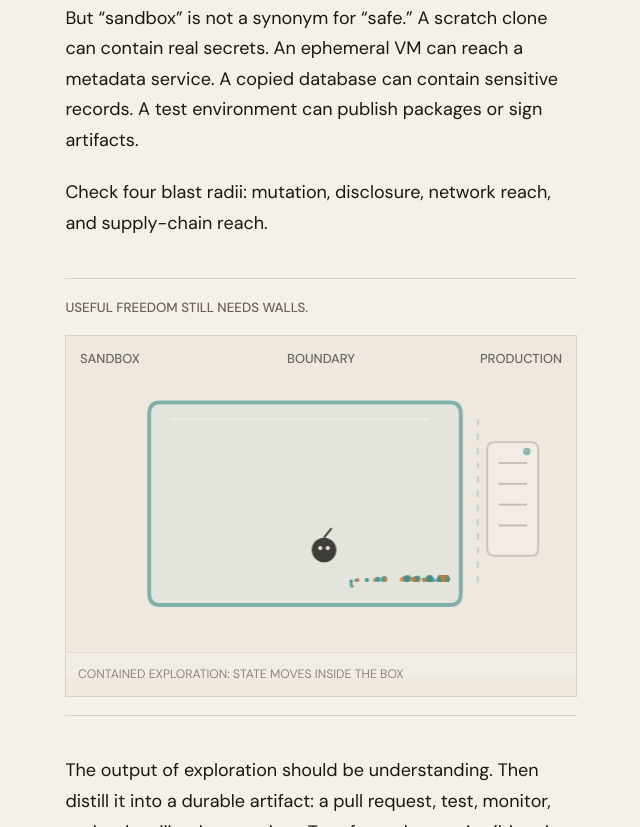
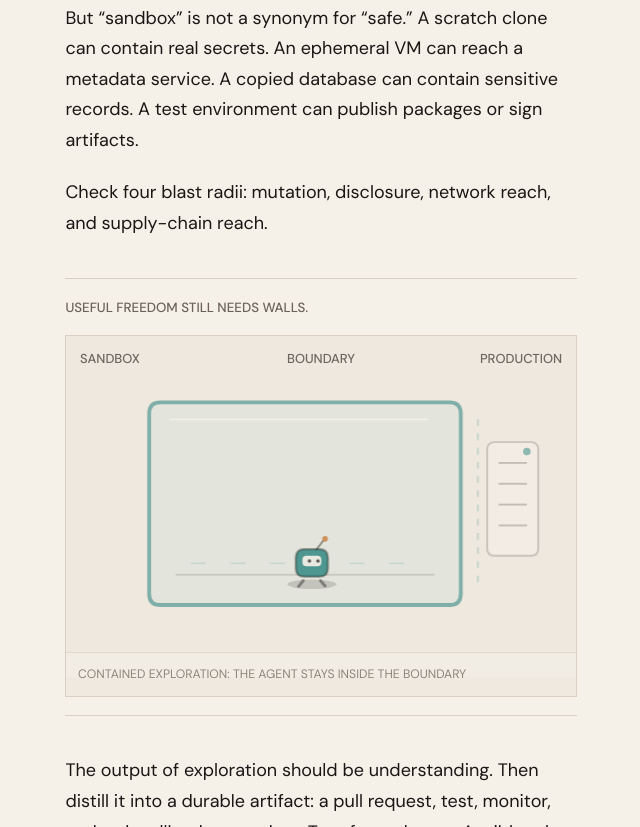
Before and after one commit to morgaesis/morgaesis.github.io, an Astro site: page /blog/agents-need-harnesses-not-bigger-keys in a window 1280 px wide. Shown: the part 11173-12000 px from the top of the page, without its empty margins (319-959 px from the left). Built offline with nearby package versions, Linux system fonts and the light colour scheme; Astro itself is replaced by a stand-in of ours.

Commit message:
Polish agent harness visualizations

```diff
--- a/blog/agents-need-harnesses-not-bigger-keys.md
+++ b/blog/agents-need-harnesses-not-bigger-keys.md
@@ -294,14 +294,14 @@ Check four blast radii: mutation, disclosure, network reach, and supply-chain re
 
 <figure class="article-figure sandbox-figure" aria-label="Interactive sandbox visualization showing an agent disturbing state inside a glass box while production remains outside.">
   <figcaption>Useful freedom still needs walls.</figcaption>
-  <div class="sandbox-stage" data-sandbox-stage tabindex="0" role="button" aria-label="A roaming agent bumps around inside a glass sandbox. Sand moves, the box shakes, and production stays outside. Tap to nudge the agent.">
+  <div class="sandbox-stage" data-sandbox-stage tabindex="0" role="button" aria-label="A roaming agent bumps around inside a glass sandbox. The box shakes at the boundary and production stays outside. Tap to nudge the agent.">
     <canvas width="1080" height="720"></canvas>
     <div class="sandbox-hud" aria-hidden="true">
       <span>sandbox</span>
       <span>boundary</span>
       <span>production</span>
     </div>
-    <div class="sandbox-mode" aria-live="polite">contained exploration: state moves inside the box</div>
+    <div class="sandbox-mode" aria-live="polite">contained exploration: the agent stays inside the boundary</div>
   </div>
 </figure>
 
--- a/src/layouts/BlogPost.astro
+++ b/src/layouts/BlogPost.astro
@@ -1325,7 +1325,6 @@ const formatted = date.toLocaleDateString("en-GB", {
           const world = { width: 540, height: 360 };
           let mode = "self";
           let particles = [];
-          let pointer = null;
           let caught = 0;
           let impact = 0;
           let last = performance.now();
@@ -1366,13 +1365,19 @@ const formatted = date.toLocaleDateString("en-GB", {
           function makeParticle(seed = 0) {
             const spread = Math.sin(seed * 9.17) * 0.5 + 0.5;
             const bad = Math.random() < (mode === "self" ? 0.62 : 0.5);
+            const lane = -2 + Math.floor(Math.random() * 5);
             return {
               bad,
+              caught: false,
+              lane,
+              settled: false,
+              stopX: 0,
+              stopY: 0,
               x: 92 + spread * 52,
-              y: 86 + Math.random() * 38,
-              vx: (mode === "self" ? 2.0 : 1.35) + Math.random() * 1.05,
-              vy: 0.14 + Math.random() * 0.72,
-              r: 2.1 + Math.random() * 2.2,
+              y: 112 + lane * 5 + Math.random() * 12,
+              vx: (mode === "self" ? 1.85 : 1.42) + Math.random() * 0.7,
+              vy: 0,
+              r: 1.7 + Math.random() * 1.7,
               life: 0,
               color: bad
                 ? `rgba(${176 + Math.random() * 46}, ${54 + Math.random() * 30}, ${46 + Math.random() * 28}, 0.9)`
@@ -1382,21 +1387,26 @@ const formatted = date.toLocaleDateString("en-GB", {
 
           function seedParticles() {
             particles = [];
-            for (let i = 0; i < 76; i += 1) {
+            for (let i = 0; i < 64; i += 1) {
               const particle = makeParticle(i);
-              particle.x += Math.random() * 150;
-              particle.y += Math.random() * 112;
+              particle.x += Math.random() * 145;
+              particle.y = streamY(particle, particle.x) + Math.random() * 10 - 5;
               particles.push(particle);
             }
             if (mode === "self") {
-              for (let i = 0; i < 32; i += 1) {
+              for (let i = 0; i < 28; i += 1) {
                 particles.push({
                   bad: true,
-                  x: 388 + Math.random() * 82,
-                  y: 190 + Math.random() * 72,
-                  vx: -0.18 + Math.random() * 0.32,
-                  vy: -0.08 + Math.random() * 0.24,
-                  r: 2.4 + Math.random() * 2.4,
+                  caught: false,
+                  lane: -2 + Math.floor(Math.random() * 5),
+                  settled: true,
+                  stopX: 408 + Math.random() * 74,
+                  stopY: 250 + Math.random() * 20,
+                  x: 408 + Math.random() * 74,
+                  y: 250 + Math.random() * 20,
+                  vx: -0.08 + Math.random() * 0.16,
+                  vy: -0.05 + Math.random() * 0.1,
+                  r: 1.9 + Math.random() * 1.8,
                   life: 40 + Math.random() * 80,
                   color: `rgba(${182 + Math.random() * 36}, ${48 + Math.random() * 26}, ${42 + Math.random() * 22}, 0.9)`,
                 });
@@ -1405,11 +1415,16 @@ const formatted = date.toLocaleDateString("en-GB", {
               for (let i = 0; i < 26; i += 1) {
                 particles.push({
                   bad: true,
-                  x: 198 + Math.random() * 72,
-                  y: 222 + Math.random() * 62,
-                  vx: -0.4 + Math.random() * 0.32,
-                  vy: -0.14 + Math.random() * 0.3,
-                  r: 2.2 + Math.random() * 2,
+                  caught: true,
+                  lane: -2 + Math.floor(Math.random() * 5),
+                  settled: false,
+                  stopX: 200 + Math.random() * 62,
+                  stopY: 236 + Math.random() * 34,
+                  x: 200 + Math.random() * 62,
+                  y: 236 + Math.random() * 34,
+                  vx: -0.12 + Math.random() * 0.24,
+                  vy: -0.08 + Math.random() * 0.16,
+                  r: 1.8 + Math.random() * 1.7,
                   life: 30 + Math.random() * 70,
                   color: `rgba(${176 + Math.random() * 36}, ${54 + Math.random() * 28}, ${46 + Math.random() * 22}, 0.82)`,
                 });
@@ -1456,23 +1471,21 @@ const formatted = date.toLocaleDateString("en-GB", {
             }
           }
 
+          function streamY(particle, x) {
+            const lane = particle.lane * 6;
+            if (x < 180) return 116 + lane + (x - 92) * 0.16;
+            if (x < 278) return 130 + lane + (x - 180) * 0.22;
+            if (mode === "independent" && particle.bad) return 244 + lane * 0.24;
+            if (x < 388) return 154 + lane + (x - 278) * 0.24;
+            return 248 + lane * 0.35;
+          }
+
           function spawn() {
-            const limit = mode === "self" ? 260 : 210;
-            const count = mode === "self" ? 8 : 5;
+            const limit = mode === "self" ? 180 : 156;
+            const count = mode === "self" ? 4 : 3;
             for (let i = 0; i < count && particles.length < limit; i += 1) {
               particles.push(makeParticle(performance.now() + i));
             }
-          }
-
-          function repelFromPointer(particle) {
-            if (!pointer) return;
-            const dx = particle.x - pointer.x;
-            const dy = particle.y - pointer.y;
-            const distance = Math.hypot(dx, dy);
-            if (distance > 42 || distance < 1) return;
-            const force = (42 - distance) / 42;
-            particle.vx += (dx / distance) * force * 1.2;
-            particle.vy += (dy / distance) * force * 1.2;
           }
 
           function collideGate(particle, previousX) {
@@ -1484,8 +1497,8 @@ const formatted = date.toLocaleDateString("en-GB", {
                 particle.y > 88 &&
                 particle.y < 270;
               if (insideTornSieve) {
-                particle.vx += particle.bad ? 1.15 : 0.46;
-                particle.vy *= 0.68;
+                particle.vx += particle.bad ? 0.62 : 0.28;
+                particle.vy *= 0.42;
               }
               if (particle.bad && particle.x > 372 && particle.y > 138) {
                 particle.color = "rgba(183, 54, 46, 0.9)";
@@ -1500,8 +1513,11 @@ const formatted = date.toLocaleDateString("en-GB", {
               particle.y > 82 &&
               particle.y < 274;
             if (crossedSieve && particle.bad) {
+              particle.caught = true;
+              particle.stopX = 196 + Math.random() * 70;
+              particle.stopY = 238 + Math.random() * 32;
               particle.x = sieveX - particle.r - 0.4;
-              particle.vx = -Math.abs(particle.vx) * (particle.bad ? 0.64 : 0.44);
+              particle.vx = -Math.abs(particle.vx) * 0.48;
               particle.vy *= 0.58;
               caught += 0.9;
               particle.color = "rgba(189, 64, 54, 0.86)";
@@ -1517,22 +1533,28 @@ const formatted = date.toLocaleDateString("en-GB", {
             for (const particle of particles) {
               const previousX = particle.x;
               particle.life += 1;
-              particle.vy += mode === "self" ? 0.092 : 0.1;
-              particle.vx += mode === "self" ? 0.026 : 0.004;
-              if (mode === "self" && particle.bad && particle.x > 278) {
-                particle.vx += 0.035;
-                particle.vy += (226 - particle.y) * 0.0026;
+              if (particle.caught || particle.settled) {
+                particle.vx += (particle.stopX - particle.x) * 0.012;
+                particle.vy += (particle.stopY - particle.y) * 0.026;
+                particle.vx *= 0.86;
+                particle.vy *= 0.86;
+              } else {
+                particle.vx += mode === "self" ? 0.01 : 0.004;
+                particle.vy += (streamY(particle, particle.x) - particle.y) * 0.075;
+                particle.vx = clamp(particle.vx, 0.52, mode === "self" ? 3.4 : 2.7);
+                particle.vy = clamp(particle.vy, -1.45, 1.45);
               }
-              if (mode === "independent" && !particle.bad && particle.x > 278) {
-                particle.vx += 0.018;
-                particle.vy += (206 - particle.y) * 0.0018;
-              }
-              particle.vx = clamp(particle.vx, -4.4, 4.8);
-              particle.vy = clamp(particle.vy, -3.8, 4.8);
-              repelFromPointer(particle);
               particle.x += particle.vx;
               particle.y += particle.vy;
               collideGate(particle, previousX);
+
+              if (mode === "self" && particle.bad && !particle.settled && particle.x > 398) {
+                particle.settled = true;
+                particle.stopX = 408 + Math.random() * 76;
+                particle.stopY = 250 + Math.random() * 20;
+                particle.vx *= 0.35;
+                impact += 0.25;
+              }
 
               if (particle.x < particle.r) {
                 particle.x = particle.r;
@@ -1561,8 +1583,9 @@ const formatted = date.toLocaleDateString("en-GB", {
 
             particles = particles.filter((particle) => {
               const settledTooLong =
-                particle.life > 180 && particle.y > world.height - 34;
-              return particle.y < world.height + 42 && !settledTooLong;
+                particle.life > 260 && (particle.caught || particle.settled);
+              const exited = particle.life > 150 && particle.x > world.width + 36;
+              return particle.y < world.height + 42 && !settledTooLong && !exited;
             });
           }
 
@@ -1594,6 +1617,30 @@ const formatted = date.toLocaleDateString("en-GB", {
             ctx.moveTo(86, 60);
             ctx.lineTo(132, 92);
             ctx.stroke();
+            ctx.restore();
+          }
+
+          function drawStreamGuide() {
+            ctx.save();
+            ctx.lineCap = "round";
+            ctx.lineJoin = "round";
+            ctx.strokeStyle = "rgba(26, 23, 20, 0.11)";
+            ctx.lineWidth = 7;
+            ctx.beginPath();
+            ctx.moveTo(118, 128);
+            ctx.bezierCurveTo(178, 144, 226, 156, 278, 174);
+            ctx.bezierCurveTo(338, 196, 386, 226, 444, 254);
+            ctx.stroke();
+            ctx.strokeStyle =
+              mode === "self" ? "rgba(191, 95, 90, 0.2)" : "rgba(63, 143, 138, 0.18)";
+            ctx.lineWidth = 2;
+            ctx.setLineDash([10, 12]);
+            ctx.beginPath();
+            ctx.moveTo(118, 128);
+            ctx.bezierCurveTo(178, 144, 226, 156, 278, 174);
+            ctx.bezierCurveTo(338, 196, 386, 226, 444, 254);
+            ctx.stroke();
+            ctx.setLineDash([]);
             ctx.restore();
           }
 
@@ -1726,50 +1773,24 @@ const formatted = date.toLocaleDateString("en-GB", {
             ctx.fillRect(0, 0, world.width, world.height);
 
             drawHopper();
+            drawStreamGuide();
             drawBasin();
             drawGate();
 
             for (const particle of particles) {
-              ctx.fillStyle = particle.color;
+              ctx.strokeStyle = particle.color;
+              ctx.lineCap = "round";
+              ctx.lineWidth = Math.max(1.8, particle.r * 1.15);
               ctx.beginPath();
-              ctx.arc(particle.x, particle.y, particle.r, 0, Math.PI * 2);
-              ctx.fill();
-            }
-
-            if (mode === "self" && impact > 24) {
-              ctx.save();
-              ctx.strokeStyle = `rgba(191, 95, 90, ${clamp(impact / 68, 0.24, 0.82)})`;
-              ctx.lineWidth = 3;
-              for (let i = 0; i < 3; i += 1) {
-                ctx.beginPath();
-                ctx.arc(
-                  438,
-                  198,
-                  34 + ((impact * 1.8 + i * 20) % 64),
-                  0.2,
-                  Math.PI * 1.62,
-                );
-                ctx.stroke();
-              }
-              ctx.restore();
+              ctx.moveTo(particle.x - particle.vx * 1.4, particle.y - particle.vy * 0.8);
+              ctx.lineTo(particle.x + particle.vx * 0.35, particle.y + particle.vy * 0.25);
+              ctx.stroke();
             }
 
             ctx.restore();
             if (animate) scheduleFrame();
           }
 
-          function pointerToWorld(event) {
-            const rect = canvas.getBoundingClientRect();
-            pointer = {
-              x: ((event.clientX - rect.left) / rect.width) * world.width,
-              y: ((event.clientY - rect.top) / rect.height) * world.height,
-            };
-          }
-
-          stage.addEventListener("pointermove", pointerToWorld);
-          stage.addEventListener("pointerleave", () => {
-            pointer = null;
-          });
           stage.addEventListener("click", () => {
             stopFrame();
             setMode(mode === "self" ? "independent" : "self");
@@ -1815,8 +1836,14 @@ const formatted = date.toLocaleDateString("en-GB", {
 
           const world = { width: 540, height: 360 };
           const box = { x: 88, y: 70, width: 330, height: 214 };
-          const agent = { x: 226, y: 142, vx: 1.8, vy: 1.25, r: 13 };
-          let particles = [];
+          const agent = {
+            x: 226,
+            y: box.y + box.height - 38,
+            vx: 1.55,
+            width: 34,
+            height: 30,
+            phase: 0,
+          };
           let bump = 0;
           let last = performance.now();
           let animationId = 0;
@@ -1853,29 +1880,12 @@ const formatted = date.toLocaleDateString("en-GB", {
             ctx.quadraticCurveTo(x, y, x + r, y);
           }
 
-          function seedParticles() {
-            particles = [];
-            for (let i = 0; i < 130; i += 1) {
-              particles.push({
-                x: box.x + 20 + Math.random() * (box.width - 40),
-                y: box.y + box.height - 42 - Math.random() * 56,
-                vx: -0.18 + Math.random() * 0.36,
-                vy: -0.18 + Math.random() * 0.2,
-                r: 1.7 + Math.random() * 2.1,
-                color:
-                  Math.random() > 0.72
-                    ? "rgba(201, 123, 58, 0.78)"
-                    : "rgba(63, 143, 138, 0.72)",
-              });
-            }
-          }
-
           function nudgeAgent(strength = 1) {
-            agent.vx += (-1.7 + Math.random() * 3.4) * strength;
-            agent.vy += (-1.2 + Math.random() * 2.4) * strength;
+            const direction = Math.random() > 0.5 ? 1 : -1;
+            agent.vx = direction * (1.8 + Math.random() * 0.75) * strength;
             bump = Math.max(bump, 12 * strength);
             if (modeLabel) {
-              modeLabel.textContent = "contained exploration: bumps move state inside the box";
+              modeLabel.textContent = "contained exploration: the boundary absorbs the bump";
             }
           }
 
@@ -1904,65 +1914,19 @@ const formatted = date.toLocaleDateString("en-GB", {
           }
 
           function step() {
+            const floor = box.y + box.height - 34;
+            agent.phase += Math.abs(agent.vx) * 0.1;
             agent.x += agent.vx;
-            agent.y += agent.vy;
             agent.vx += Math.sin(performance.now() / 760) * 0.018;
-            agent.vy += Math.cos(performance.now() / 910) * 0.016;
-            agent.vx = clamp(agent.vx, -3.2, 3.2);
-            agent.vy = clamp(agent.vy, -2.7, 2.7);
-
-            const minX = box.x + agent.r + 10;
-            const maxX = box.x + box.width - agent.r - 10;
-            const minY = box.y + agent.r + 10;
-            const maxY = box.y + box.height - agent.r - 20;
+            agent.vx = clamp(agent.vx, -2.45, 2.45);
+            agent.y = floor + Math.sin(agent.phase * 2) * 1.4;
+
+            const minX = box.x + agent.width / 2 + 12;
+            const maxX = box.x + box.width - agent.width / 2 - 12;
             if (agent.x < minX || agent.x > maxX) {
               agent.x = clamp(agent.x, minX, maxX);
-              agent.vx *= -0.92;
+              agent.vx *= -0.94;
               bump = 14;
-            }
-            if (agent.y < minY || agent.y > maxY) {
-              agent.y = clamp(agent.y, minY, maxY);
-              agent.vy *= -0.92;
-              bump = 14;
-            }
-
-            for (const particle of particles) {
-              const dx = particle.x - agent.x;
-              const dy = particle.y - agent.y;
-              const distance = Math.hypot(dx, dy);
-              if (distance < 44 && distance > 0.1) {
-                const force = (44 - distance) / 44;
-                particle.vx += (dx / distance) * force * 0.42;
-                particle.vy += (dy / distance) * force * 0.32;
-              }
-              if (bump > 1) {
-                particle.vx += Math.sin((particle.y + bump) * 0.08) * 0.018 * bump;
-                particle.vy -= 0.012 * bump;
-              }
-              particle.vy += 0.055;
-              particle.vx *= 0.985;
-              particle.vy *= 0.988;
-              particle.x += particle.vx;
-              particle.y += particle.vy;
-
-              const floor = box.y + box.height - particle.r - 18;
-              if (particle.x < box.x + particle.r + 12) {
-                particle.x = box.x + particle.r + 12;
-                particle.vx = Math.abs(particle.vx) * 0.48;
-              }
-              if (particle.x > box.x + box.width - particle.r - 12) {
-                particle.x = box.x + box.width - particle.r - 12;
-                particle.vx = -Math.abs(particle.vx) * 0.48;
-              }
-              if (particle.y > floor) {
-                particle.y = floor;
-                particle.vy = -Math.abs(particle.vy) * 0.18;
-                particle.vx *= 0.82;
-              }
-              if (particle.y < box.y + particle.r + 12) {
-                particle.y = box.y + particle.r + 12;
-                particle.vy = Math.abs(particle.vy) * 0.42;
-              }
             }
             bump *= 0.9;
           }
@@ -2006,6 +1970,20 @@ const formatted = date.toLocaleDateString("en-GB", {
             ctx.moveTo(box.x + 22, box.y + 18);
             ctx.lineTo(box.x + box.width - 34, box.y + 18);
             ctx.stroke();
+            ctx.strokeStyle = "rgba(26, 23, 20, 0.13)";
+            ctx.lineWidth = 2.2;
+            ctx.beginPath();
+            ctx.moveTo(box.x + 28, box.y + box.height - 32);
+            ctx.lineTo(box.x + box.width - 28, box.y + box.height - 32);
+            ctx.stroke();
+            ctx.strokeStyle = "rgba(63, 143, 138, 0.18)";
+            ctx.lineWidth = 1.6;
+            for (let x = box.x + 44; x < box.x + box.width - 40; x += 42) {
+              ctx.beginPath();
+              ctx.moveTo(x, box.y + box.height - 44);
+              ctx.lineTo(x + 16, box.y + box.height - 44);
+              ctx.stroke();
+            }
             ctx.strokeStyle = "rgba(63, 143, 138, 0.28)";
             ctx.setLineDash([7, 8]);
             ctx.beginPath();
@@ -2017,23 +1995,61 @@ const formatted = date.toLocaleDateString("en-GB", {
           }
 
           function drawAgent(shake) {
+            const foot = Math.sin(agent.phase * 2);
+            const direction = agent.vx >= 0 ? 1 : -1;
             ctx.save();
             ctx.translate(shake, 0);
-            ctx.fillStyle = "rgba(26, 23, 20, 0.82)";
-            ctx.beginPath();
-            ctx.arc(agent.x, agent.y, agent.r, 0, Math.PI * 2);
+            ctx.fillStyle = "rgba(26, 23, 20, 0.16)";
+            ctx.beginPath();
+            ctx.ellipse(agent.x, agent.y + 12, 26, 5, 0, 0, Math.PI * 2);
             ctx.fill();
-            ctx.fillStyle = "rgba(245, 240, 232, 0.94)";
-            ctx.beginPath();
-            ctx.arc(agent.x - 4, agent.y - 2, 2.2, 0, Math.PI * 2);
-            ctx.arc(agent.x + 4, agent.y - 2, 2.2, 0, Math.PI * 2);
+            ctx.strokeStyle = "rgba(26, 23, 20, 0.42)";
+            ctx.lineWidth = 3;
+            ctx.lineCap = "round";
+            ctx.beginPath();
+            ctx.moveTo(agent.x - 9, agent.y + 8);
+            ctx.lineTo(agent.x - 14, agent.y + 14 + foot * 2);
+            ctx.moveTo(agent.x + 9, agent.y + 8);
+            ctx.lineTo(agent.x + 14, agent.y + 14 - foot * 2);
+            ctx.stroke();
+            ctx.fillStyle = "rgba(63, 143, 138, 0.9)";
+            ctx.strokeStyle = "rgba(26, 23, 20, 0.36)";
+            ctx.lineWidth = 2.4;
+            ctx.beginPath();
+            roundedRect(agent.x - 17, agent.y - 25, 34, 29, 9);
             ctx.fill();
-            ctx.strokeStyle = "rgba(26, 23, 20, 0.82)";
+            ctx.stroke();
+            ctx.fillStyle = "rgba(245, 240, 232, 0.92)";
+            ctx.beginPath();
+            roundedRect(agent.x - 10, agent.y - 18, 20, 11, 4);
+            ctx.fill();
+            ctx.fillStyle = "rgba(26, 23, 20, 0.7)";
+            ctx.beginPath();
+            ctx.arc(agent.x - 4 + direction * 1.4, agent.y - 12.5, 1.8, 0, Math.PI * 2);
+            ctx.arc(agent.x + 5 + direction * 1.4, agent.y - 12.5, 1.8, 0, Math.PI * 2);
+            ctx.fill();
+            ctx.strokeStyle = "rgba(26, 23, 20, 0.46)";
             ctx.lineWidth = 2;
             ctx.beginPath();
-            ctx.moveTo(agent.x, agent.y - agent.r);
-            ctx.lineTo(agent.x + 8, agent.y - agent.r - 10);
+            ctx.moveTo(agent.x + 5, agent.y - 25);
+            ctx.lineTo(agent.x + 12, agent.y - 34);
             ctx.stroke();
+            ctx.fillStyle = "rgba(201, 123, 58, 0.78)";
+            ctx.beginPath();
+            ctx.arc(agent.x + 14, agent.y - 36, 3, 0, Math.PI * 2);
+            ctx.fill();
+            if (bump > 3) {
+              const side = agent.x < box.x + box.width / 2 ? -1 : 1;
+              const x = side < 0 ? box.x + 22 : box.x + box.width - 22;
+              ctx.strokeStyle = `rgba(201, 123, 58, ${clamp(bump / 18, 0.18, 0.78)})`;
+              ctx.lineWidth = 2.2;
+              for (let i = 0; i < 3; i += 1) {
+                ctx.beginPath();
+                ctx.moveTo(x, agent.y - 10 + i * 8);
+                ctx.lineTo(x - side * (12 + i * 4), agent.y - 16 + i * 9);
+                ctx.stroke();
+              }
+            }
             ctx.restore();
           }
 
@@ -2053,15 +2069,6 @@ const formatted = date.toLocaleDateString("en-GB", {
             drawProductionPanel();
             const shake = Math.sin(now / 28) * clamp(bump / 6, 0, 2.4);
             drawGlassBox(shake);
-            ctx.save();
-            ctx.translate(shake, 0);
-            for (const particle of particles) {
-              ctx.fillStyle = particle.color;
-              ctx.beginPath();
-              ctx.arc(particle.x, particle.y, particle.r, 0, Math.PI * 2);
-              ctx.fill();
-            }
-            ctx.restore();
             drawAgent(shake);
             if (animate) scheduleFrame();
           }
@@ -2082,7 +2089,6 @@ const formatted = date.toLocaleDateString("en-GB", {
           });
 
           resize();
-          seedParticles();
           draw(performance.now(), true);
           window.addEventListener("resize", () => {
             stopFrame();
```
